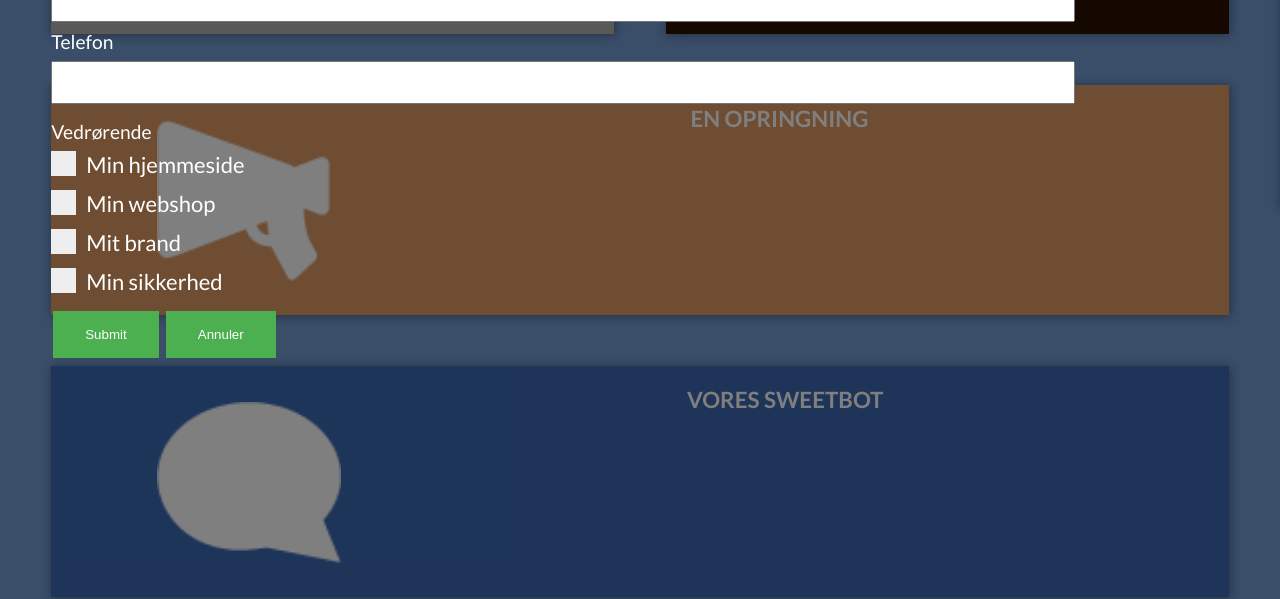
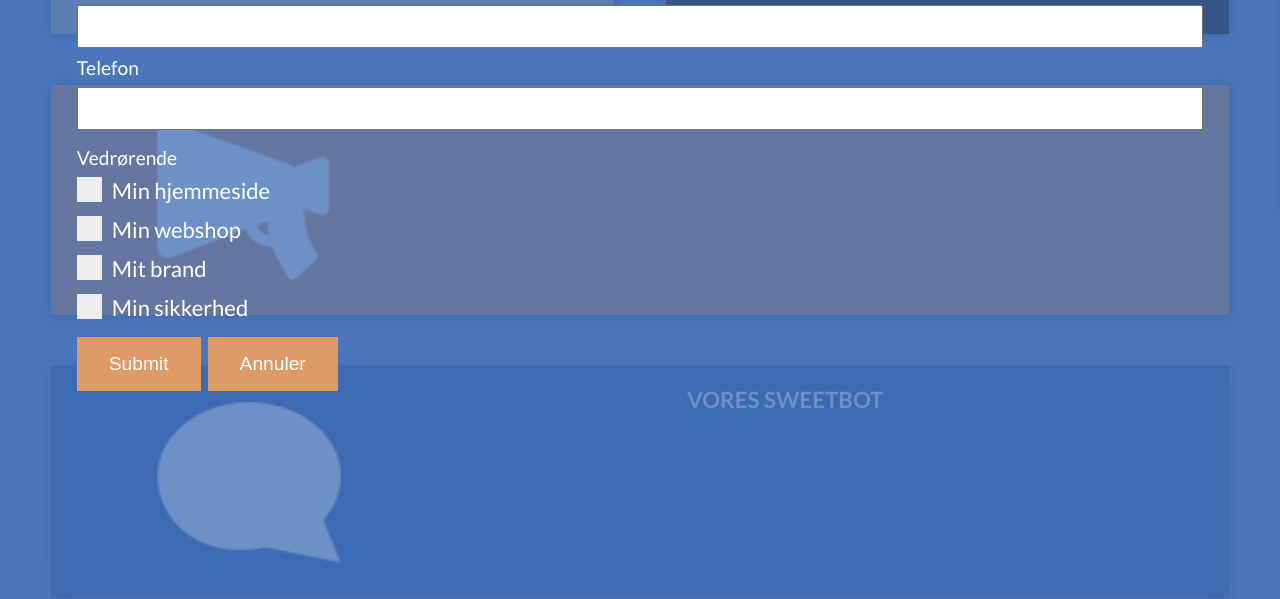
Before and after one commit to caminyg/MULA-02-sweetbot, a plain HTML site: page Ole/index.html in a window 1280 px wide. Both pictures are taken after a click on the element "EN OPRINGNING". Shown: the part 1282-1881 px from the top of the page. Drawn offline with nearby package versions, Linux system fonts and the light colour scheme.

Commit message:
Ole 2.2.1

```diff
--- a/Ole/styles/style.css
+++ b/Ole/styles/style.css
@@ -385,7 +385,7 @@ box-shadow: 1px 1px 10px 0px rgba(0,0,0,0.40);
     left: 0;
     right: 0;
     bottom: 0;
-    background-color: rgba(0,0,0,0.5);
+    background-color: rgba(61,107,180,0.75);
     z-index: 200;
     cursor: pointer;
 }
@@ -397,14 +397,13 @@ box-shadow: 1px 1px 10px 0px rgba(0,0,0,0.40);
 /* callMe form */
 
 #form_container {
-	padding: 4vw;
+	padding: 6vw;
 	margin:0 auto;
 	text-align:left;
-	width:100%;
 }
 
 input[type=text] {
-    width: 80%;
+    width: 100%;
     padding: 12px 20px;
     margin: 8px 0;
     box-sizing: border-box;
@@ -449,7 +448,7 @@ input[type=text] {
 
 /* When the checkbox is checked, add a blue background */
 .formContainer input:checked ~ .checkmark {
-    background-color: #2196F3;
+    background-color: rgba(61,107,180,1.00);
 }
 
 /* Create the checkmark/indicator (hidden when not checked) */
@@ -478,13 +477,14 @@ input[type=text] {
 }
 
 input[type=button], input[type=submit], input[type=reset] {
-    background-color: #4CAF50;
+    background-color: rgba(223,155,103,1.00);
     border: none;
     color: white;
     padding: 16px 32px;
     text-decoration: none;
-    margin: 4px 2px;
+    margin: 4px 4px 4px 0;
     cursor: pointer;
+	font-size: 1.2em;
 }
 
 form p, label {
```
